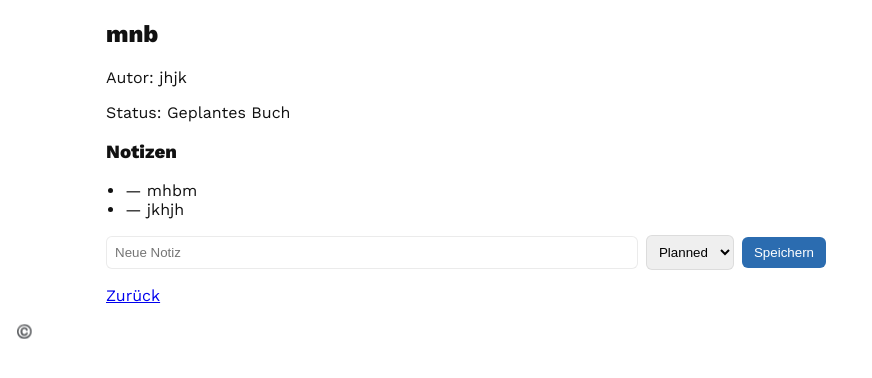
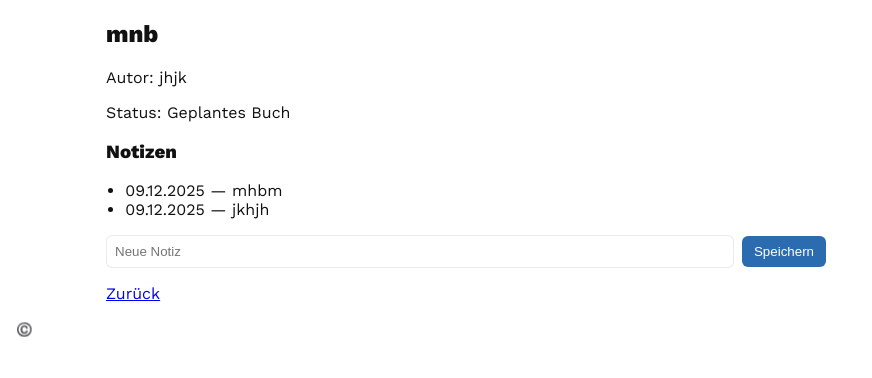
Before and after one commit to JilJohn/Bookjournal, a Flask app: page /book/1 in a window 1280 px wide. Shown: the part 60-438 px from the top of the page, without its empty margins (0-872 px from the left). Run offline with Flask 3, Linux system fonts and the light colour scheme; a user stored in the database is signed in.

Commit message:
Ausarbeitung html, Fehlerbehebung

```diff
--- a/db.py
+++ b/db.py
@@ -25,7 +25,7 @@ class BookDB:
     def get_book(self, book_id, user_id):
         return self.db.query(Book).filter(Book.id == book_id, Book.user_id == user_id).first()
 
-    def add_book(self, title, user_id, author="", status="planned"):
+    def add_book(self, title, user_id, author="", status="Geplantes Buch"):
         book = Book(title=title, author=author, status=status, user_id=user_id)
         self.db.add(book)
         self.db.commit()
--- a/models.py
+++ b/models.py
@@ -28,7 +28,7 @@ class Book(Base):
     id = Column(Integer, primary_key=True)
     title = Column(String, nullable=False)
     author = Column(String)
-    status = Column(String, default="planned")
+    status = Column(String, default="Geplantes Buch")
     user_id = Column(Integer, ForeignKey("users.id"), nullable=False)
 
     notes = relationship("Note", back_populates="book", cascade="all, delete")
--- a/templates/add_book.html
+++ b/templates/add_book.html
@@ -93,9 +93,9 @@
 
       <label for="status">Status</label>
       <select id="status" name="status">
-        <option value="planned">Planned</option>
-        <option value="reading">Reading</option>
-        <option value="read">Read</option>
+        <option value="Geplantes Buch">Geplantes Buch</option>
+        <option value="aktuelles Buch">Aktuelles Buch</option>
+        <option value="abgeschlossenes Buch">Abgeschlossenes Buch</option>
       </select>
 
       <div style="margin-top:.5rem;">
--- a/templates/book.html
+++ b/templates/book.html
@@ -9,7 +9,7 @@
     <h3>Notizen</h3>
     <ul class="notes">
     {% for note in book.notes %}
-      <li>{{ note.date }} — {{ note.text }}</li>
+      <li>{{ note.created_at.strftime('%d.%m.%Y') }} — {{ note.text }}</li>
     {% else %}
       <li>Keine Notizen.</li>
     {% endfor %}
@@ -17,11 +17,6 @@
 
     <form method="post" class="note-form">
       <input type="text" name="note" placeholder="Neue Notiz" required>
-      <select name="status">
-        <option value="planned" {% if book.status=='planned' %}selected{% endif %}>Planned</option>
-        <option value="reading" {% if book.status=='reading' %}selected{% endif %}>Reading</option>
-        <option value="read" {% if book.status=='read' %}selected{% endif %}>Read</option>
-      </select>
       <button type="submit">Speichern</button>
     </form>
 
--- a/templates/login.html
+++ b/templates/login.html
@@ -20,6 +20,9 @@
       <button type="submit">Login</button>
     </div>
   </form>
+  <p style="margin-top:1rem;text-align:center;">
+    Noch kein Konto? <a href="/register">Jetzt registrieren</a>
+  </p>
 </div>
 {% endblock %}
 </body>
```
Also changed, not shown: books.db.
